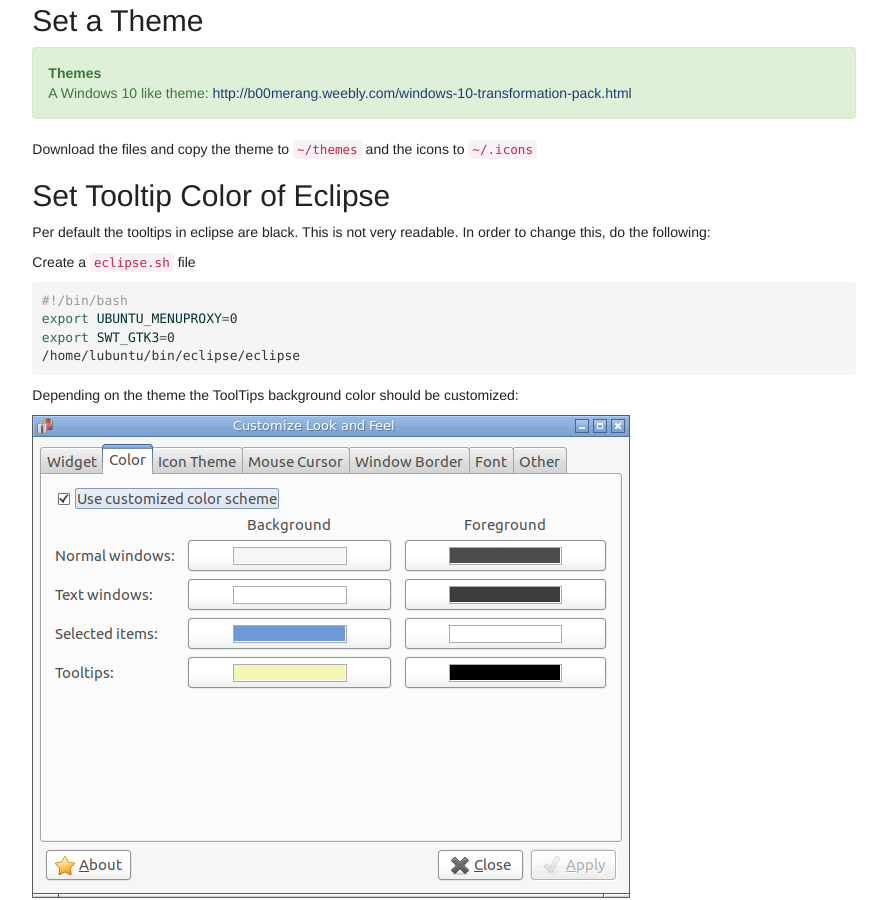
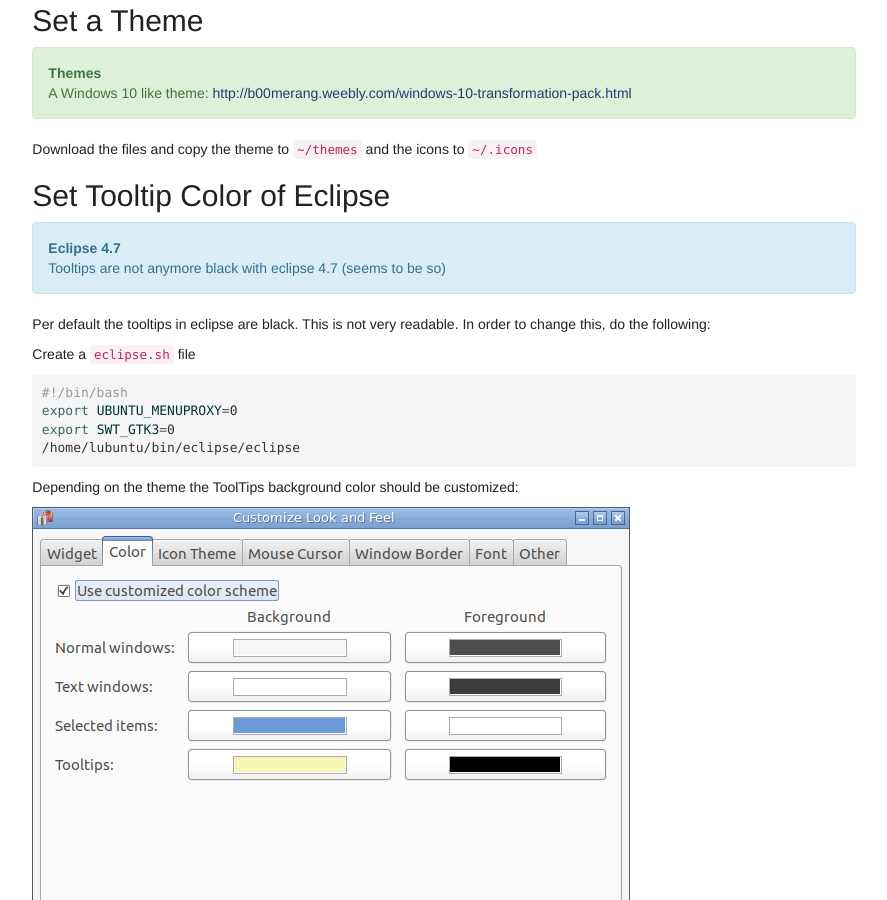
Before and after one commit to LeoNiedermeier/LeoNiedermeier.github.io, a Jekyll site: the page built from _docs/misc/setup_virtual_box_for_development.md, in a window 1280 px wide and 900 px high, scrolled down 3692 px. Shown: the whole window, without its empty margins (196-1083 px from the left). Built offline with Jekyll 4.4.1, drawn with Linux system fonts in a browser that asks for light colours.

Commit message:
Update setup_virtual_box_for_development.md

```diff
--- a/_docs/misc/setup_virtual_box_for_development.md
+++ b/_docs/misc/setup_virtual_box_for_development.md
@@ -59,6 +59,9 @@ A Windows 10 like theme:
 Download the files and copy the theme to `~/themes` and the icons to `~/.icons`
 
 ## Set Tooltip Color of Eclipse
+
+{: .info title="Eclipse 4.7"}
+Tooltips are not anymore black with eclipse 4.7 (seems to be so)
 
 Per default the tooltips in eclipse are black. This is not very readable. In order to change this, do the following:
 
```
